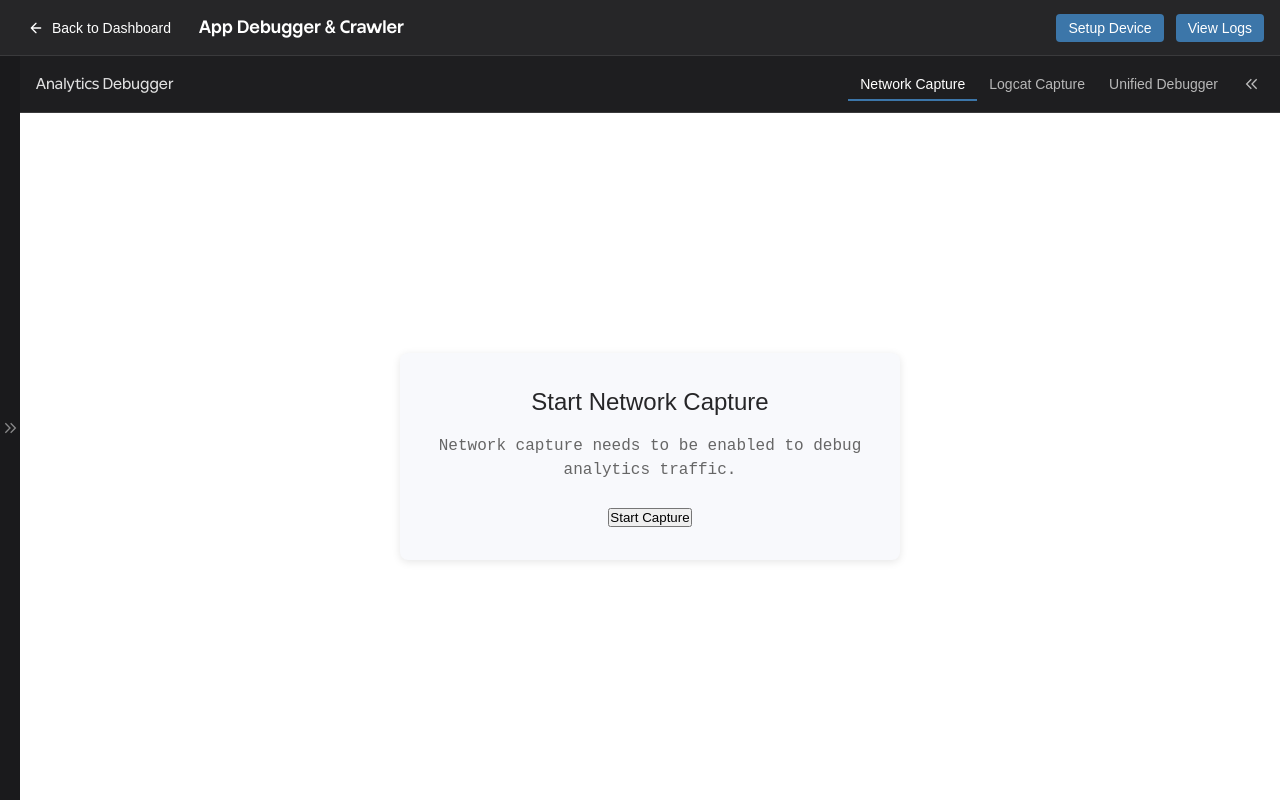
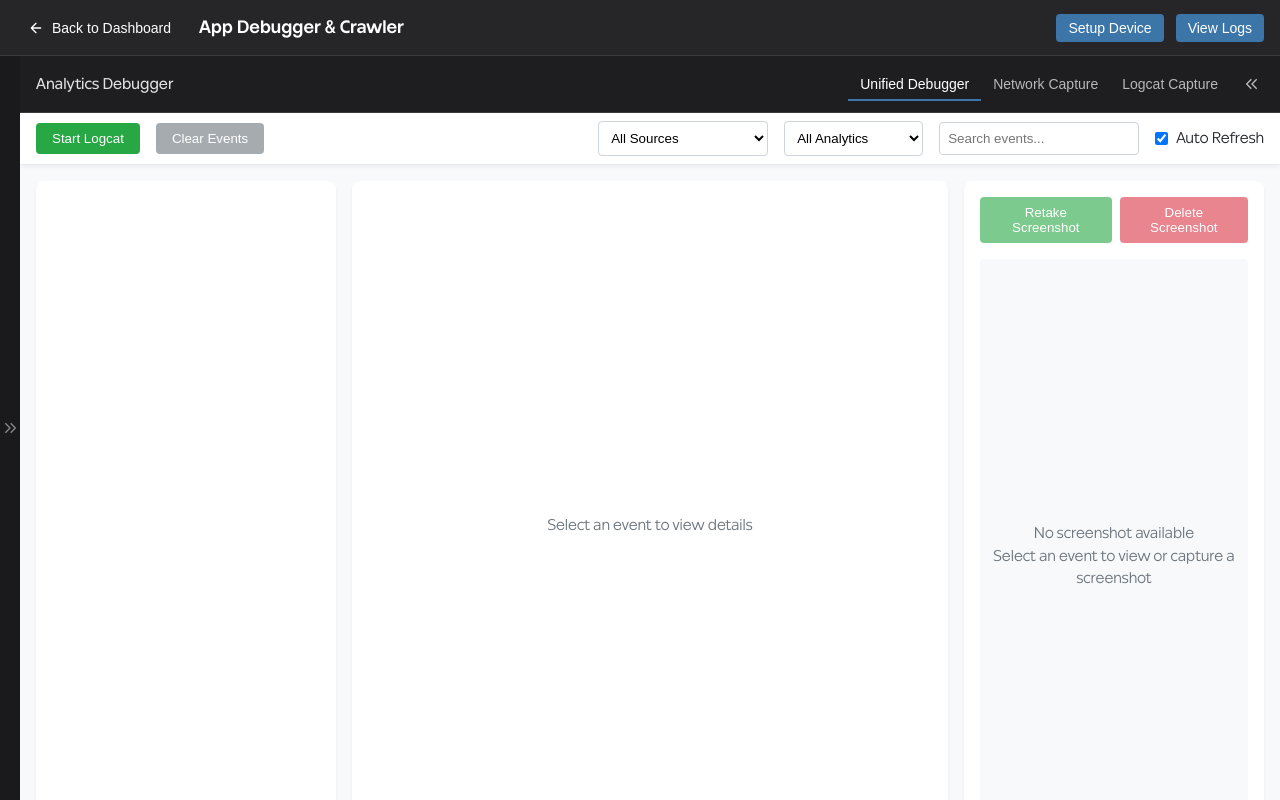
Before and after one commit to Enlighten-AI-Labs/Echo-Desktop, a Next.js app: page /debugger in a window 1280 px wide. Built offline with nearby package versions, Linux system fonts and the light colour scheme; a web font is replaced by a local one.

Commit message:
Set defaults to open unified debugger

```diff
--- a/components/UnifiedAnalyticsDebugger.js
+++ b/components/UnifiedAnalyticsDebugger.js
@@ -494,7 +494,7 @@ export default function UnifiedAnalyticsDebugger({ deviceId, packageName, show }
             className={styles.sourceSelect}
           >
             <option value="all">All Sources</option>
-            <option value="logcat">Logcat</option>
+            <option value="logcat">Android Debug Bridge</option>
             <option value="proxy">Network</option>
           </select>
 
--- a/pages/app-selection.js
+++ b/pages/app-selection.js
@@ -348,7 +348,7 @@ export default function AppSelection() {
         query: {
           deviceId,
           packageName: selectedApp.packageName,
-          tab: 'network' // Default to network tab
+          tab: 'unified' // Default to unified tab
         }
       });
     } catch (error) {
--- a/pages/dashboard.js
+++ b/pages/dashboard.js
@@ -40,7 +40,7 @@ export default function Dashboard() {
 
   const handleStartDebugging = () => {
     // Navigate directly to the debugger
-    router.push('/debugger?tab=network');
+    router.push('/debugger?tab=unified');
   };
 
   const handleCloseAppSelector = () => {
--- a/pages/debugger.js
+++ b/pages/debugger.js
@@ -64,7 +64,7 @@ export default function DebuggerPage() {
   const router = useRouter();
   const [deviceId, setDeviceId] = useState('');
   const [packageName, setPackageName] = useState('');
-  const [activeTab, setActiveTab] = useState('network'); // 'network' or 'logcat' or 'unified'
+  const [activeTab, setActiveTab] = useState('unified'); // 'network' or 'logcat' or 'unified'
   const [splitRatio, setSplitRatio] = useState(0); // Start with 0 since left panel is collapsed
   const [isResizing, setIsResizing] = useState(false);
   const [startX, setStartX] = useState(0);
@@ -974,6 +974,12 @@ export default function DebuggerPage() {
               <div className={styles.headerControls}>
                 <div className={styles.tabs}>
                   <button
+                    className={`${styles.tabButton} ${activeTab === 'unified' ? styles.activeTab : ''}`}
+                    onClick={() => changeTab('unified')}
+                  >
+                    Unified Debugger
+                  </button>
+                  <button
                     className={`${styles.tabButton} ${activeTab === 'network' ? styles.activeTab : ''}`}
                     onClick={() => changeTab('network')}
                   >
@@ -985,12 +991,7 @@ export default function DebuggerPage() {
                   >
                     Logcat Capture
                   </button>
-                  <button
-                    className={`${styles.tabButton} ${activeTab === 'unified' ? styles.activeTab : ''}`}
-                    onClick={() => changeTab('unified')}
-                  >
-                    Unified Debugger
-                  </button>
+
                 </div>
                 <button
                   className={styles.collapseButton}
--- a/pages/device-setup.js
+++ b/pages/device-setup.js
@@ -369,7 +369,7 @@ export default function DeviceSetup() {
         query: {
           deviceId: selectedDevice,
           packageName: selectedApp.packageName,
-          tab: 'network' // Default to network tab
+          tab: 'unified' // Default to network tab
         }
       });
     } catch (error) {
```
